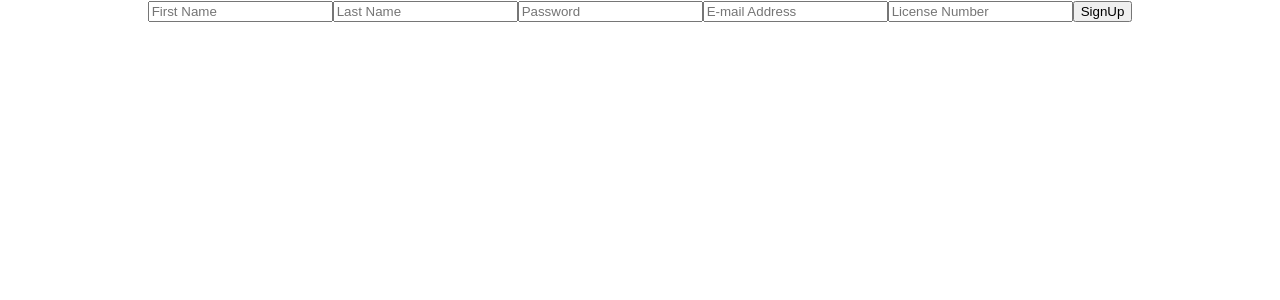
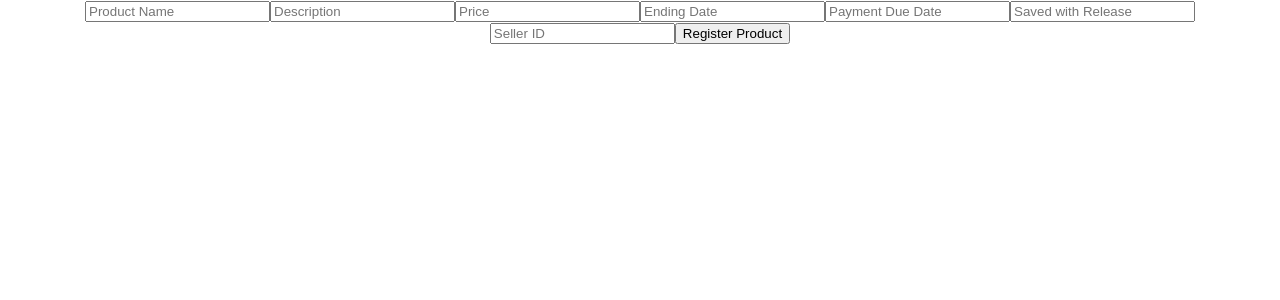
Before and after one commit to emmanuelmbulu/WAAProject, a React (Create React App) app in the folder frontend/: page / in a window 1280 px wide. Shown: the top 300 px of the page. Built offline with nearby package versions, Linux system fonts and the light colour scheme.

Commit message:
created the product registration component

```diff
--- a/frontend/src/App.js
+++ b/frontend/src/App.js
@@ -1,12 +1,13 @@
 import logo from './logo.svg';
 import './App.css';
 import CustomerRegistrationComponent from "./components/customerRegistrationCom/customer-registration";
+import ProductRegistrationComponent from "./components/productRegistrationCom/product-registration";
 
 function App() {
   return (
     <div className="App">
-      <CustomerRegistrationComponent />
-      <productRegistrationComponent />
+        {/*<CustomerRegistrationComponent />*/}
+      <ProductRegistrationComponent />
     </div>
   );
 }
--- a/frontend/src/components/productRegistrationCom/product-registration.js
+++ b/frontend/src/components/productRegistrationCom/product-registration.js
@@ -31,6 +31,7 @@ export default function ProductRegistrationComponent(){
                     productObject.isSavedWithRelease,
                     productObject.sellerId
                 )
+                console.log(product)
                 const response = await ProductService.addProduct(product);
 
             }catch(err){
@@ -57,7 +58,7 @@ export default function ProductRegistrationComponent(){
                 <input name = 'paymentDueDate' onChange={setValues} value={productObject.paymentDueDate} placeholder={'Payment Due Date'}/>
                 <input name = 'isSavedWithRelease' onChange={setValues} value={productObject.isSavedWithRelease}  placeholder={'Saved with Release'}/>
                 <input name = 'sellerId' onChange={setValues} value={productObject.sellerId} placeholder={'Seller ID'}/>
-                <button onClick={registerProduct}>RegisterProduct</button>
+                <button onClick={registerProduct}>Register Product</button>
             </form>
         </div>
     )
```
